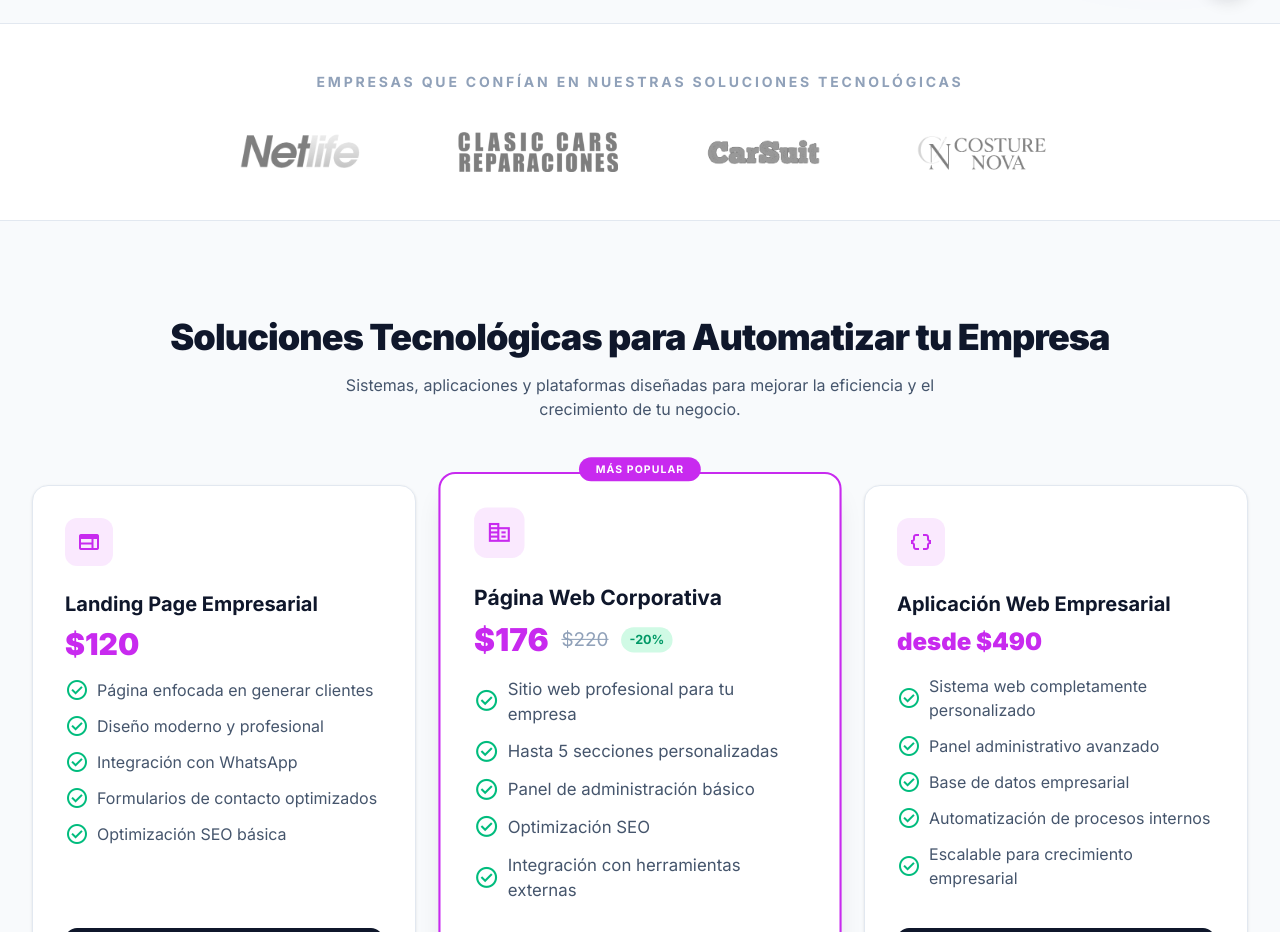
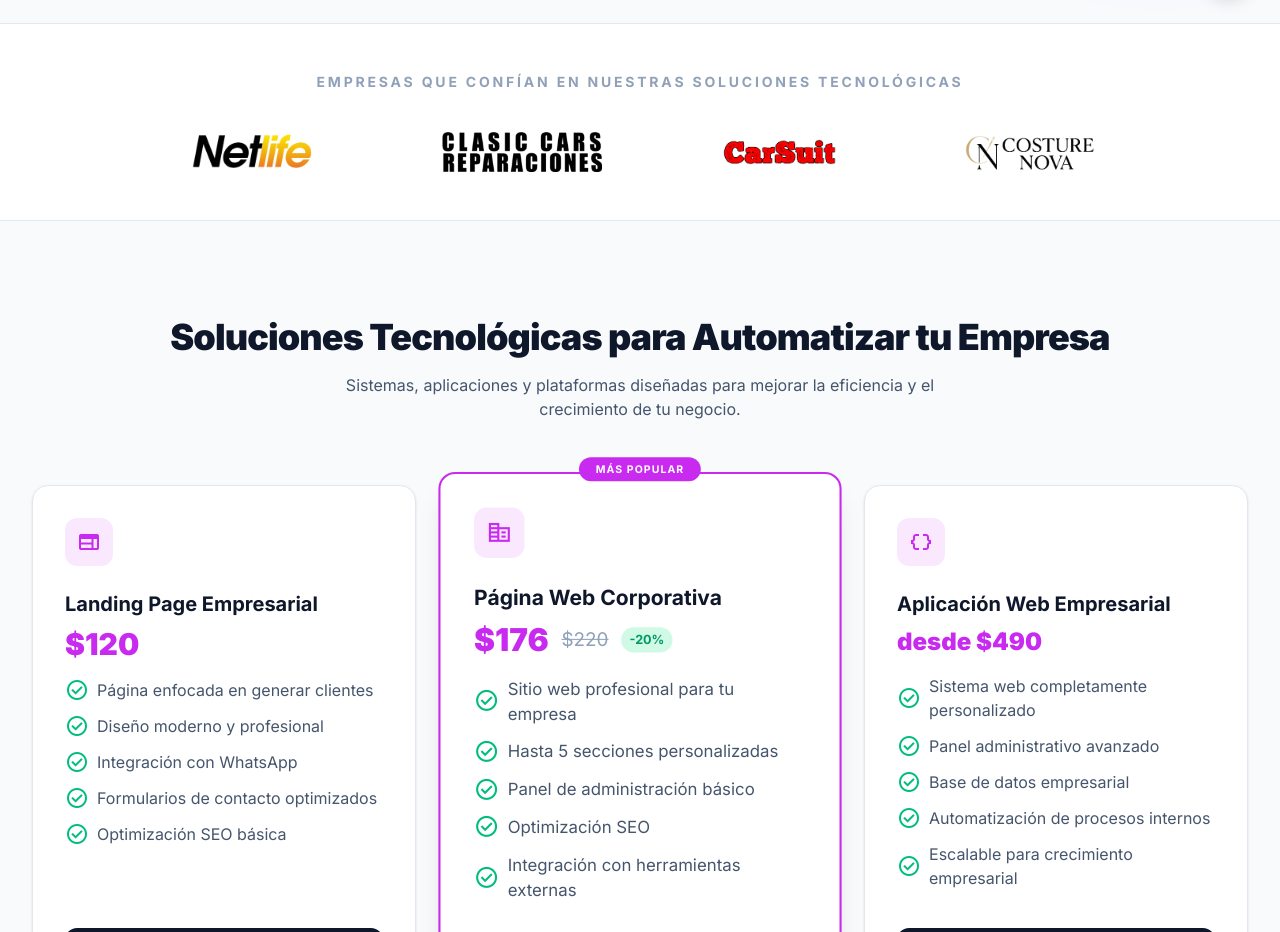
Before and after one commit to rsdsolutionsec/RSD-Solutions, a React app: page index.html in a window 1280 px wide. Shown: the part 780-1712 px from the top of the page. Built offline with nearby package versions, Linux system fonts and the light colour scheme.

Commit message:
Logos de clientes siempre a color y con más separación
Co-Authored-By: Claude Sonnet 4.6 <noreply@anthropic.com>

```diff
--- a/index.html
+++ b/index.html
@@ -78,7 +78,7 @@
         <section class="py-12 border-y border-slate-200 bg-white fade-in-section">
             <div class="max-w-7xl mx-auto px-4">
                 <p class="text-center text-sm font-bold text-slate-400 uppercase tracking-[0.2em] mb-10">Empresas que confían en nuestras soluciones tecnológicas</p>
-                <div class="flex flex-wrap justify-center items-center gap-10 md:gap-20 opacity-50 grayscale hover:grayscale-0 transition-all duration-500">
+                <div class="flex flex-wrap justify-center items-center gap-16 md:gap-28">
                     <img src="/img/Netlife-logo.png" alt="Netlife" class="h-10 w-auto object-contain"/>
                     <img src="/img/clasic-logo.png" alt="Clasic Car" class="h-10 w-auto object-contain"/>
                     <img src="/img/Carsuit-Logo.png" alt="Carsuit" class="h-10 w-auto object-contain"/>
```
